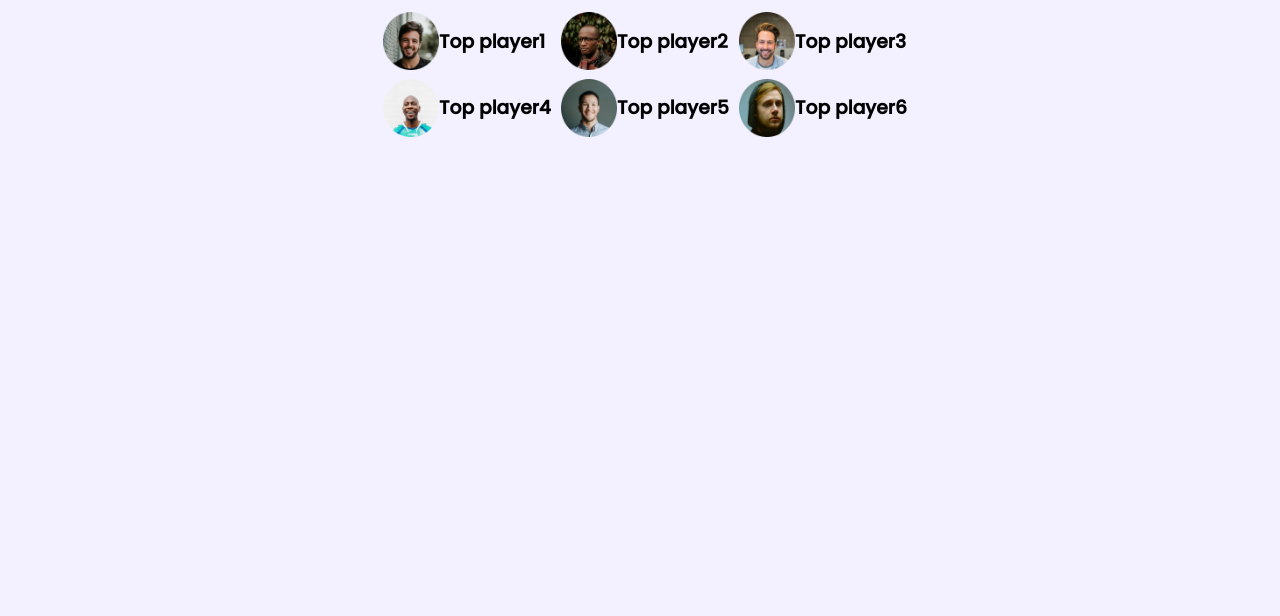
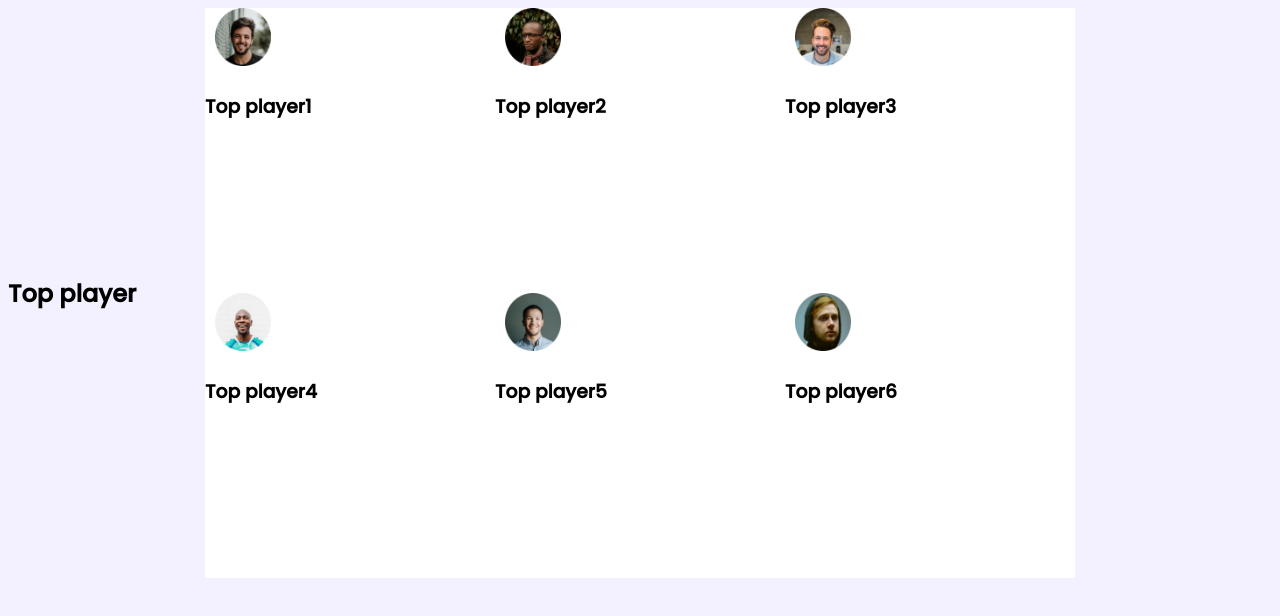
Before and after one commit to sharif02/landing-page, a plain HTML site: page index.html in a window 1280 px wide. Drawn offline with Linux system fonts and the light colour scheme.

Commit message:
code updated

```diff
--- a/index.html
+++ b/index.html
@@ -23,9 +23,9 @@
     <!-- main start -->
     <main>
         <section class="container">
-
+            <div class="players">
+                <h2>Top player</h2>
                 <div class="player">
-
                     <div class="top-player">
                         <img src="images/players/player-1.png" alt="">
                         <h3>Top player1</h3>
@@ -51,7 +51,7 @@
                         <h3>Top player6</h3>
                     </div>
                 </div>
-
+            </div>
             <div class="top-blog">
 
             </div>
--- a/style.css
+++ b/style.css
@@ -11,19 +11,28 @@ main{
     justify-content: center;
     ;
 }
+.container{
+    display: flex;
+    justify-content: center;
+}
 /* top-player style */
 
-
+.players{
+    display: grid;
+    align-items: center;
+    grid-template-columns: repeat(3,1fr);
+}
 .player{
     display: grid;
     grid-template-columns: repeat(3,1fr);
+    width: 870px;
+    height: 570px;
+    background-color: #FFFFFF;
 
 }
 
-.top-player{
-    display: flex;
-    align-items: center;
-}
+
+
 .top-player img{
     width: 56px;
     height: 58px;
```
Lines whose indentation alone changed are shown as unchanged.
